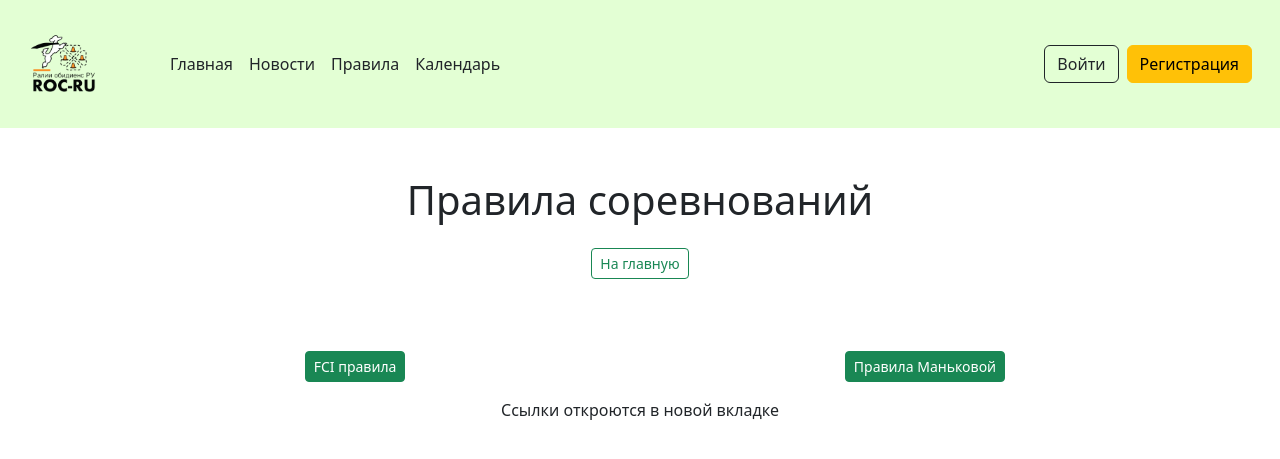
After one commit to Khaidoukova/site1, a Django app: page /rules/ in a window 1280 px wide. The commit adds this page. Shown: the top 459 px of the page. Run offline with Django 5.2, Linux system fonts and the light colour scheme; some libraries are stand-ins or nearby versions.

Commit message:
Страницы base competition_result index login news_list register urls config urls main views main rules

```diff
--- a/config/urls.py
+++ b/config/urls.py
@@ -39,8 +39,8 @@ urlpatterns = [
     path('update_dogs/<int:pk>', DogsUpdateView.as_view(), name='dogs_update'),
     path('dogs_delete/<int:pk>', DogsDelete.as_view(), name='dogs_delete_com'),  # Удаление соревнования
 
-    path('roles/', include('roles.urls', namespace='roles')),
-    path('news/', include('news.urls', namespace='news')),
+    path('roles/', include('roles.urls', namespace='roles')),  # ссылки ролей
+    path('news/', include('news.urls', namespace='news')),  # ссылки новостей
 
     path('password_reset/', auth_views.PasswordResetView.as_view(template_name='users/password_reset.html'),
          name='password_reset'),
--- a/main/templates/main/base.html
+++ b/main/templates/main/base.html
@@ -20,20 +20,20 @@
 <body>
 
 <header class="p-3" style="background-color: #e3ffd4;">
+    <!--
     <div class="container">
         <div class="d-flex flex-wrap align-items-center justify-content-center justify-content-lg-start">
             <a href="/" class="d-flex align-items-center mb-2 mb-lg-0 text-white text-decoration-none">
-                <img src="/static/logo.webp" alt="Баннер соревнования" class="img-fluid" style="max-width: 70px; max-height: 70px;">
+                <img src="/static/logo.webp" alt="Логотип" class="img-fluid" style="max-width: 70px; max-height: 70px;">
                 <svg class="bi me-2" width="40" height="32" role="img" aria-label="Bootstrap"><use xlink:href="#bootstrap"/></svg>
             </a>
 
         <ul class="nav col-12 col-lg-auto me-lg-auto mb-2 justify-content-center mb-md-0">
           <li><a href="/" class="nav-link px-2 text-black">Главная</a></li>
           <li><a href="/news/" class="nav-link px-2 text-black">Новости</a></li>
-            <!--
-          <li><a href="/blog/" class="nav-link px-2 text-black">Календарь</a></li>
-          <li><a href="/blog/" class="nav-link px-2 text-black">Правила</a></li>
-          -->
+          <li><a href="/rules/" class="nav-link px-2 text-black">Правила</a></li>
+          <li><a href="https://calendar.yandex.ru/week?uid=1892071114" class="nav-link px-2 text-black" target="_blank">Календарь</a></li>
+
 
         </ul>
 
@@ -56,7 +56,51 @@
         </div>
       </div>
     </div>
-  </header>
+    -->
+ <nav class="navbar navbar-expand-lg navbar-light bg-transparent">
+  <div class="container-fluid">
+    <a class="navbar-brand d-flex align-items-center" href="/">
+      <img src="/static/logo.webp" alt="Логотип" class="img-fluid me-2" style="max-width: 70px; max-height: 70px;">
+      <svg class="bi" width="40" height="32" role="img" aria-label="Bootstrap"><use xlink:href="#bootstrap"/></svg>
+    </a>
+    <button class="navbar-toggler" type="button" data-bs-toggle="collapse" data-bs-target="#navbarSupportedContent" aria-controls="navbarSupportedContent" aria-expanded="false" aria-label="Toggle navigation">
+      <span class="navbar-toggler-icon"></span>
+    </button>
+    <div class="collapse navbar-collapse" id="navbarSupportedContent">
+      <ul class="navbar-nav me-auto mb-2 mb-lg-0">
+        <li class="nav-item">
+          <a class="nav-link text-dark" href="/">Главная</a>
+        </li>
+        <li class="nav-item">
+          <a class="nav-link text-dark" href="/news/">Новости</a>
+        </li>
+        <li class="nav-item">
+          <a class="nav-link text-dark" href="/rules/">Правила</a>
+        </li>
+        <li class="nav-item">
+          <a class="nav-link text-dark" href="https://calendar.yandex.ru/week?uid=1892071114" target="_blank">Календарь</a>
+        </li>
+      </ul>
+      <div class="d-flex">
+        {% if user.is_authenticated %}
+        <div class="d-flex">
+          <form method="post" action="{% url 'users:logout' %}">
+            {% csrf_token %}
+            <button type="submit" class="btn btn-danger me-2">Выйти</button>
+          </form>
+          <a class="btn btn-warning" href="{% url 'users:user_detail' pk=user.pk %}">Профиль</a>
+        </div>
+        {% else %}
+        <a class="btn btn-outline-dark me-2" href="{% url 'users:login' %}">Войти</a>
+        <a class="btn btn-warning" href="{% url 'users:register' %}">Регистрация</a>
+        {% endif %}
+      </div>
+    </div>
+  </div>
+</nav>
+
+
+</header>
 
 
 {% block content%}
--- a/main/templates/main/competition_result.html
+++ b/main/templates/main/competition_result.html
@@ -2,7 +2,6 @@
 {% block content %}
 {% load static %}
 
-<script src="{% static 'js/bootstrap.bundle.min.js' %}"></script>
 
 <div class="container mt-5">
     <div class="row">
--- /dev/null
+++ b/main/templates/main/rules.html
@@ -0,0 +1,29 @@
+{% extends 'main/base.html' %}
+{% block content %}
+
+<div class="container mt-5">
+    <div class="row">
+        <div class="col-12 text-center">
+            <h1>Правила соревнований</h1>
+            <a href="/" class="btn btn-sm btn-outline-success mt-3">На главную</a>
+        </div>
+    </div>
+</div>
+
+<div class="container mt-5 text-center">
+    <div class="row">
+        <div class="col-sm-6 mt-4">
+            <a href="https://disk.yandex.ru/d/LMB9Ml6xNFMDzg" class="btn btn-sm btn-success" target="_blank">FCI правила</a>
+        </div>
+        <div class="col-sm-6 mt-4">
+            <a href="https://disk.yandex.ru/d/a9-zUIR32M94Sw" class="btn btn-sm btn-success" target="_blank">Правила Маньковой</a>
+        </div>
+    </div>
+    <div class="row">
+        <div class="col-12">
+            <p class="mt-3">Ссылки откроются в новой вкладке</p>
+        </div>
+    </div>
+</div>
+
+{% endblock %}
--- a/main/urls.py
+++ b/main/urls.py
@@ -1,6 +1,6 @@
 from django.urls import path
 from main.views import CompetitionCreate, CompetitionList, CompetitionDelete, CompetitionUpdate, CompetitionDetail, \
-    CompetitionResult
+    CompetitionResult, RulesView
 
 urlpatterns = [
     path('', CompetitionList.as_view(), name='index'),
@@ -11,4 +11,5 @@ urlpatterns = [
     path('detail/<int:pk>', CompetitionDetail.as_view(), name='detail_com'),  # Детали , вьюлист соревнования
     path('competition_result/<int:pk>', CompetitionResult.as_view(), name='competition_result'),  # страница результатов соревнования
 
+    path('rules/', RulesView.as_view(), name='rules'),  # страница с правилами
 ]
--- a/main/views.py
+++ b/main/views.py
@@ -2,6 +2,7 @@ import os
 import zipfile
 from datetime import date
 import openpyxl
+from django.contrib.auth.views import LoginView
 from django.core.exceptions import ObjectDoesNotExist
 from django.http import JsonResponse, HttpResponse
 from django.shortcuts import redirect, render
@@ -18,6 +19,12 @@ from main.models import Competition
 from roles.models import Competitor, Conductor, AdditionalScore
 from django.http import FileResponse
 
+from users.forms import UserLoginForm
+
+
+class RulesView(View):
+    def get(self, request):
+        return render(request, 'main/rules.html')
 
 
 # Create your views here.
@@ -35,8 +42,14 @@ class CompetitionList(ListView):
         context['pre_date'] = Competition.objects.filter(date_competition=None)  # если нет конкретной даты
 
         context['competitors'] = Competitor.objects.all()
+        # Добавляем информацию о текущем пользователе в контекст
+        context['current_user'] = self.request.user
 
         return context
+
+    def post(self, request, *args, **kwargs):
+        login_view = LoginView.as_view(template_name='users/login.html')
+        return login_view(request, *args, **kwargs)
 
 
 class CompetitionCreate(CreateView):
--- a/users/templates/users/register.html
+++ b/users/templates/users/register.html
@@ -1,7 +1,7 @@
 {% extends 'main/base.html' %}
 
 {% block content%}
-
+<div class="container mt-5 text-center">
     <div class="col-6">
         <div class="card">
             <div class="card-header">
@@ -26,6 +26,6 @@
             }
         </script>
 
-
+</div>
 
 {% endblock %}
```
Also changed, not shown: main/templates/main/index.html (+35 -0 lines), news/templates/news/news_list.html (+16 -4 lines), users/templates/users/login.html (+5 -2 lines), 1 other file.
